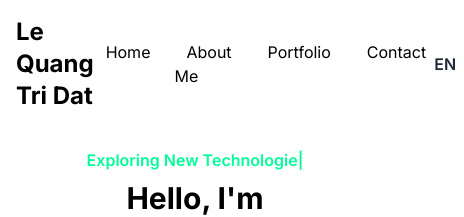
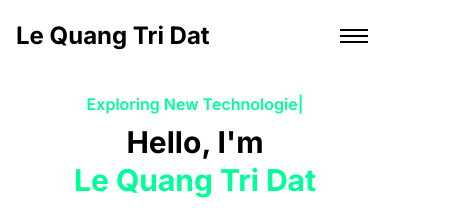
Before and after one commit to Captain-Catto/portfolio, a Next.js app: page / in a window 390 px wide. Shown: the top 217 px of the page, 464 px wide, since content can reach past the window. Built offline with nearby package versions, Linux system fonts and the light colour scheme.

Commit message:
sửa lại, thêm thư viện headeless ui để xử lý nav, sửa lại contact email để ko vỡ layout

```diff
--- a/package.json
+++ b/package.json
@@ -10,6 +10,7 @@
   },
   "dependencies": {
     "@emailjs/browser": "^4.4.1",
+    "@headlessui/react": "^2.2.4",
     "framer-motion": "^12.18.1",
     "next": "15.3.3",
     "next-themes": "^0.4.6",
--- a/src/components/Contact.tsx
+++ b/src/components/Contact.tsx
@@ -137,7 +137,7 @@ export default function ContactMotion() {
             <div className="text-xs text-white/60 group-hover:text-white/80 transition-colors">
               {t("contactEmail")}
             </div>
-            <div className="text-base text-[#00ff99] font-mono group-hover:text-[#00ff99] transition-colors">
+            <div className="text-base text-[#00ff99] font-mono group-hover:text-[#00ff99] transition-colors break-all">
               lequangtridat2000@gmail.com
             </div>
           </div>
--- a/src/components/Navbar.tsx
+++ b/src/components/Navbar.tsx
@@ -2,10 +2,12 @@
 import { LanguageSwitcher } from "./LanguageSwitcher";
 import { useLanguage } from "../context/LanguageContext";
 import { useEffect, useState } from "react";
+import { Dialog } from "@headlessui/react";
 
 const Navbar = () => {
   const { t } = useLanguage();
   const [isSticky, setIsSticky] = useState(false);
+  const [menuOpen, setMenuOpen] = useState(false);
 
   useEffect(() => {
     const handleScroll = () => {
@@ -22,6 +24,7 @@ const Navbar = () => {
     id: string
   ) => {
     e.preventDefault();
+    setMenuOpen(false); // Đóng menu mobile nếu có
     const el = document.getElementById(id);
     if (el) {
       const y = el.getBoundingClientRect().top + window.scrollY - NAVBAR_HEIGHT;
@@ -31,16 +34,17 @@ const Navbar = () => {
 
   return (
     <nav
-      className={`w-full max-w-7xl mx-auto left-0 right-0 flex justify-between items-center p-4 bg-transparent text-black dark:text-white transition-all duration-300
+      className={`top-0 left-0 right-0 w-full z-50 transition-all duration-300
         ${
           isSticky
-            ? "fixed top-0 bg-white/80 dark:bg-black/80 shadow-md z-50 backdrop-blur-sm"
-            : ""
+            ? " fixed bg-white/80 dark:bg-black/80 shadow-md backdrop-blur-sm"
+            : "bg-transparent"
         }
       `}
     >
+      <div className="max-w-7xl mx-auto flex justify-between items-center p-4 text-black dark:text-white">
         {/* Logo */}
-      <div className="text-2xl font-bold">
+        <div className="text-2xl font-bold z-50">
           <a
             href="#home"
             onClick={(e) => handleNavClick(e, "home")}
@@ -50,8 +54,8 @@ const Navbar = () => {
           </a>
         </div>
 
-      {/* Navigation Links */}
-      <ul className="flex gap-6">
+        {/* Desktop Nav */}
+        <ul className="hidden md:flex gap-6 items-center">
           <li>
             <a
               href="#home"
@@ -92,10 +96,99 @@ const Navbar = () => {
               <span className="absolute bottom-0 left-0 w-0 h-0.5 bg-[#00ff99] transition-all duration-300 group-hover:w-full"></span>
             </a>
           </li>
+          <li>
+            <LanguageSwitcher />
+          </li>
         </ul>
 
-      {/* Language Switcher */}
+        {/* Burger Icon for Mobile */}
+        <button
+          className="md:hidden flex flex-col justify-center items-center w-10 h-10 z-50"
+          aria-label="Toggle menu"
+          onClick={() => setMenuOpen(true)}
+        >
+          <span
+            className={`block w-7 h-0.5 bg-current mb-1 transition-all duration-300 ${
+              menuOpen ? "rotate-45 translate-y-2" : ""
+            }`}
+          ></span>
+          <span
+            className={`block w-7 h-0.5 bg-current mb-1 transition-all duration-300 ${
+              menuOpen ? "opacity-0" : ""
+            }`}
+          ></span>
+          <span
+            className={`block w-7 h-0.5 bg-current transition-all duration-300 ${
+              menuOpen ? "-rotate-45 -translate-y-2" : ""
+            }`}
+          ></span>
+        </button>
+
+        {/* Mobile Nav with Headless UI Dialog */}
+        <Dialog
+          open={menuOpen}
+          onClose={() => setMenuOpen(false)}
+          className="relative z-50 md:hidden"
+        >
+          <div className="fixed inset-0 bg-black/40" aria-hidden="true" />
+          <div className="fixed inset-0 flex justify-end">
+            <Dialog.Panel className="w-4/5 max-w-xs h-full bg-white dark:bg-black shadow-lg pt-32 px-8 flex flex-col items-center transition-transform duration-300">
+              <button
+                className="absolute top-6 right-6 text-2xl"
+                onClick={() => setMenuOpen(false)}
+                aria-label="Close menu"
+              >
+                ×
+              </button>
+              <ul className="flex flex-col items-center gap-2 w-full">
+                <li className="w-full flex justify-center mb-6">
+                  <a
+                    href="#home"
+                    onClick={(e) => handleNavClick(e, "home")}
+                    className="relative px-3 py-4 text-lg font-semibold transition-colors duration-300 hover:text-[#00ff99] group block text-center w-full"
+                  >
+                    {t("navHome")}
+                    <span className="absolute bottom-0 left-1/2 -translate-x-1/2 w-0 h-0.5 bg-[#00ff99] transition-all duration-300 group-hover:w-3/4"></span>
+                  </a>
+                </li>
+                <li className="w-full flex justify-center mb-6">
+                  <a
+                    href="#about"
+                    onClick={(e) => handleNavClick(e, "about")}
+                    className="relative px-3 py-4 text-lg font-semibold transition-colors duration-300 hover:text-[#00ff99] group block text-center w-full"
+                  >
+                    {t("navAbout")}
+                    <span className="absolute bottom-0 left-1/2 -translate-x-1/2 w-0 h-0.5 bg-[#00ff99] transition-all duration-300 group-hover:w-3/4"></span>
+                  </a>
+                </li>
+                <li className="w-full flex justify-center mb-6">
+                  <a
+                    href="#portfolio"
+                    onClick={(e) => handleNavClick(e, "portfolio")}
+                    className="relative px-3 py-4 text-lg font-semibold transition-colors duration-300 hover:text-[#00ff99] group block text-center w-full"
+                  >
+                    {t("navPortfolio")}
+                    <span className="absolute bottom-0 left-1/2 -translate-x-1/2 w-0 h-0.5 bg-[#00ff99] transition-all duration-300 group-hover:w-3/4"></span>
+                  </a>
+                </li>
+                <li className="w-full flex justify-center mb-6">
+                  <a
+                    href="#contact"
+                    onClick={(e) => handleNavClick(e, "contact")}
+                    className="relative px-3 py-4 text-lg font-semibold transition-colors duration-300 hover:text-[#00ff99] group block text-center w-full"
+                  >
+                    {t("navContact")}
+                    <span className="absolute bottom-0 left-1/2 -translate-x-1/2 w-0 h-0.5 bg-[#00ff99] transition-all duration-300 group-hover:w-3/4"></span>
+                  </a>
+                </li>
+                <li className="mt-8 w-full flex justify-center">
                   <LanguageSwitcher />
+                </li>
+              </ul>
+            </Dialog.Panel>
+          </div>
+        </Dialog>
+      </div>
     </nav>
   );
 };
```
Also changed, not shown: 1 other file (tests, documents, lock files or other folders). Lines whose indentation alone changed are shown as unchanged.
